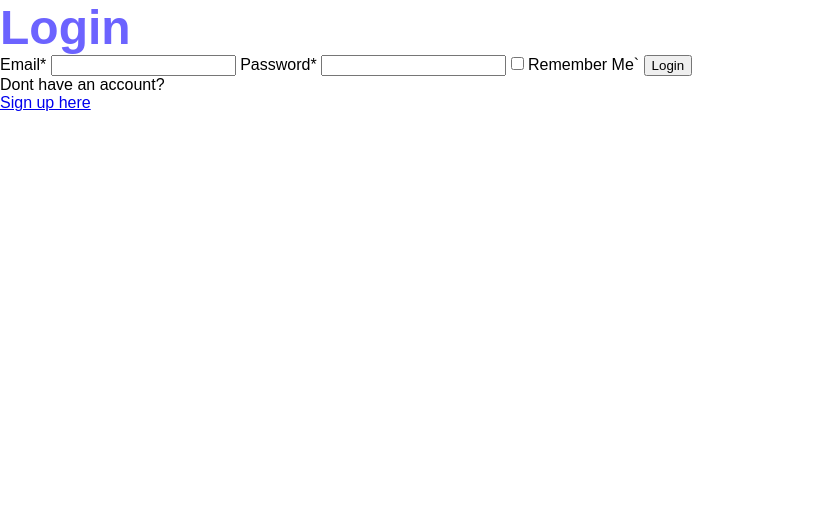
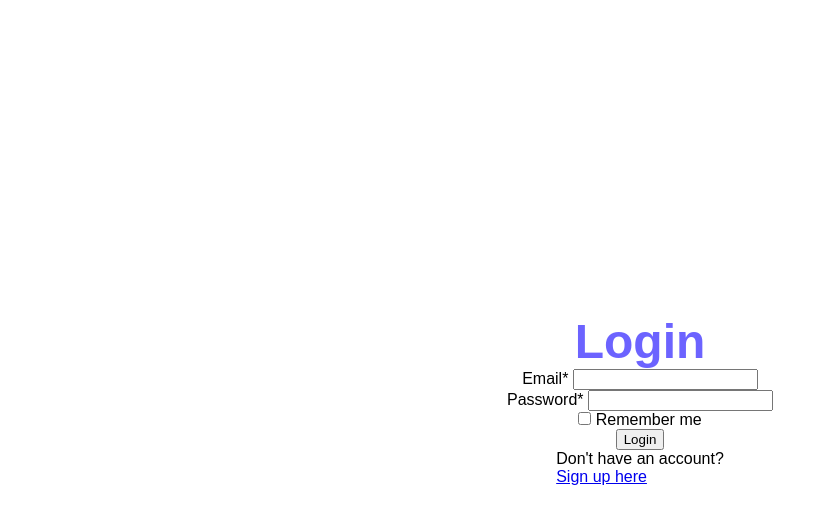
Before and after one commit to HierKommtDieSonne/Fortnit, a plain HTML site: page index.html in a window 1280 px wide. Shown: the whole page, without its empty margins (0-836 px from the left). Drawn offline with Linux system fonts and the light colour scheme.

Commit message:
Add files via upload

```diff
--- a/index.html
+++ b/index.html
@@ -3,21 +3,34 @@
 <head>
     <meta charset="UTF-8">
     <meta name="viewport" content="width=device-width, initial-scale=1.0">
-    <title>Log In</title>
+    <title>Log in</title>
     <link rel="stylesheet" href="style.css">
 </head>
 <body>
-    <form>
+    <form class="forma">
         <h1 class="virsraksts">Login</h1>
-        <label for="email">Email*</label>
-        <input type="text" id="email">
-        <label for="Password">Password*</label>
-        <input type="text" id="Password">
-        <input type="checkbox" id="Remember">
-        <label for="Remember">Remember Me</label>`
+
+        <div>
+            <label for="email" class="email">Email*</label>
+            <input type="text" id="email">
+        </div>
+
+        <div>
+            <label for="password" class="password">Password*</label>
+            <input type="text" id="password">
+        </div>
+
+        <div>
+            <input type="checkbox" id="remember">
+            <label for="remember">Remember me</label>
+        </div>
+
         <button>Login</button>
-        <p>Dont have an account?</p>
-        <a href="#">Sign up here</a>
+
+        <div>
+            <p>Don't have an account?</p>
+            <a href="#">Sign up here</a>
+        </div>
     </form>
 </body>
 </html>
--- a/style.css
+++ b/style.css
@@ -3,12 +3,30 @@
     box-sizing: border-box;
 }
 
-body{
-font-family: Arial, Helvetica, sans-serif;
+body {
+    font-family: Arial, Helvetica, sans-serif;
+    display: flex;
+    justify-content: center;
+    align-items: center;
+    height: 100vh;
 }
 
 .virsraksts{
-font-size: 48px;
-color: #6c63ff;
-font-weight: bold;
+    font-size: 48px;
+    color: #6C63FF;
+    font-weight: bold;
 }
+
+.forma{
+    display: flex;
+    flex-direction: column;
+    align-items: center;
+}
+
+.email{
+
+}
+
+.password{
+
+}
```
